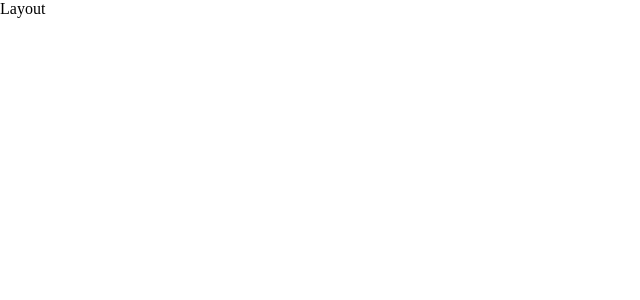
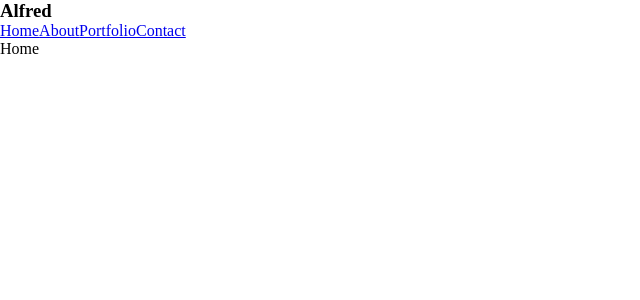
Before and after one commit to badger-99/my_portfolio, a React (Vite) app: page / in a window 1280 px wide. Shown: the top 300 px of the page, without its empty margins (0-640 px from the left). Built offline with nearby package versions, Linux system fonts and the light colour scheme.

Commit message:
Add navbar and nested routes to layout

```diff
--- a/src/Pages/Layout/Layout.jsx
+++ b/src/Pages/Layout/Layout.jsx
@@ -1,6 +1,12 @@
+import { Outlet } from "react-router-dom";
+import Navbar from "../../components/Navbar/Navbar";
+
 const Layout = () => {
   return (
-    <div>Layout</div>
+    <section>
+      <Navbar />
+      <Outlet />
+    </section>
   )
 }
 export default Layout
```
